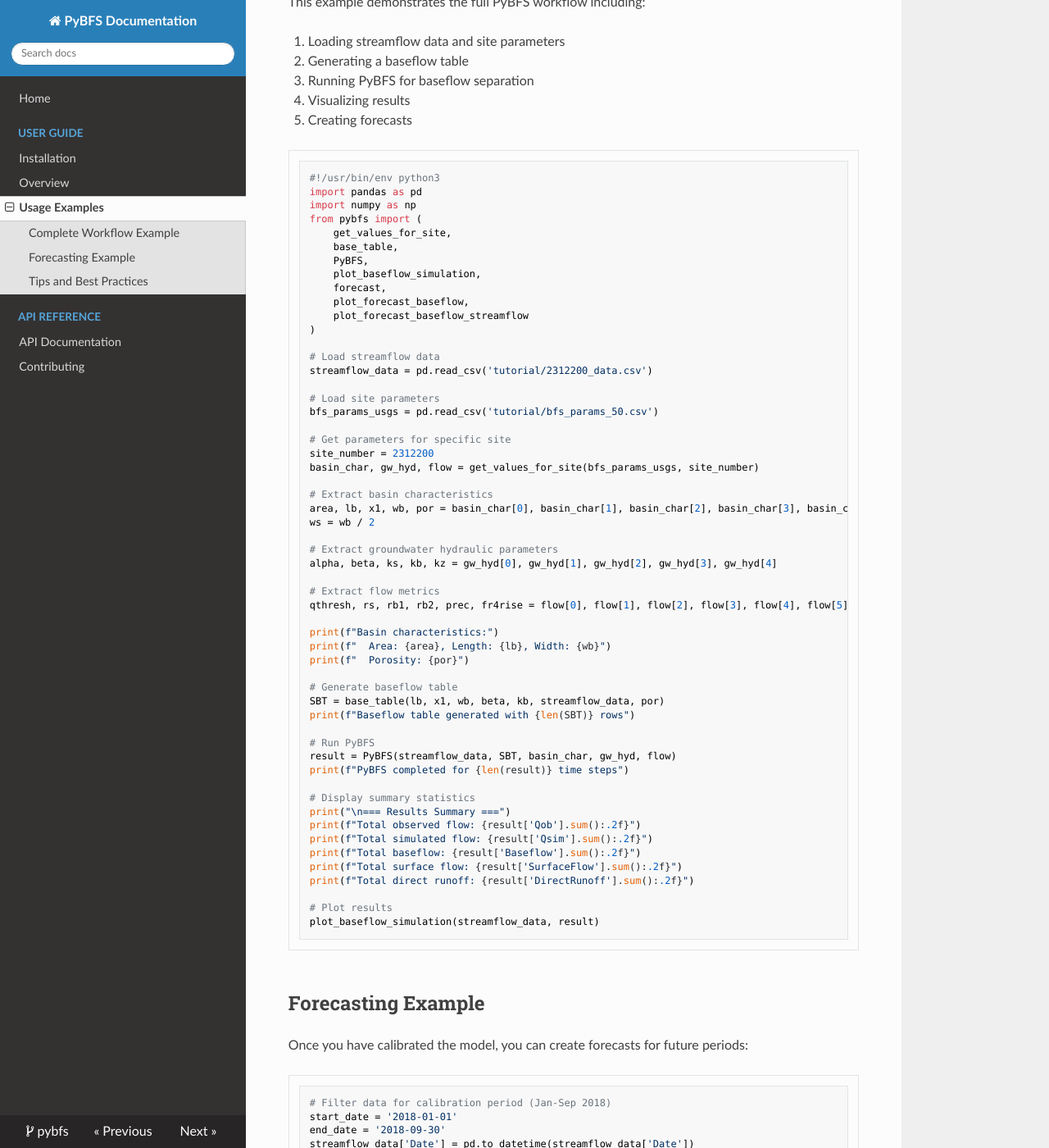
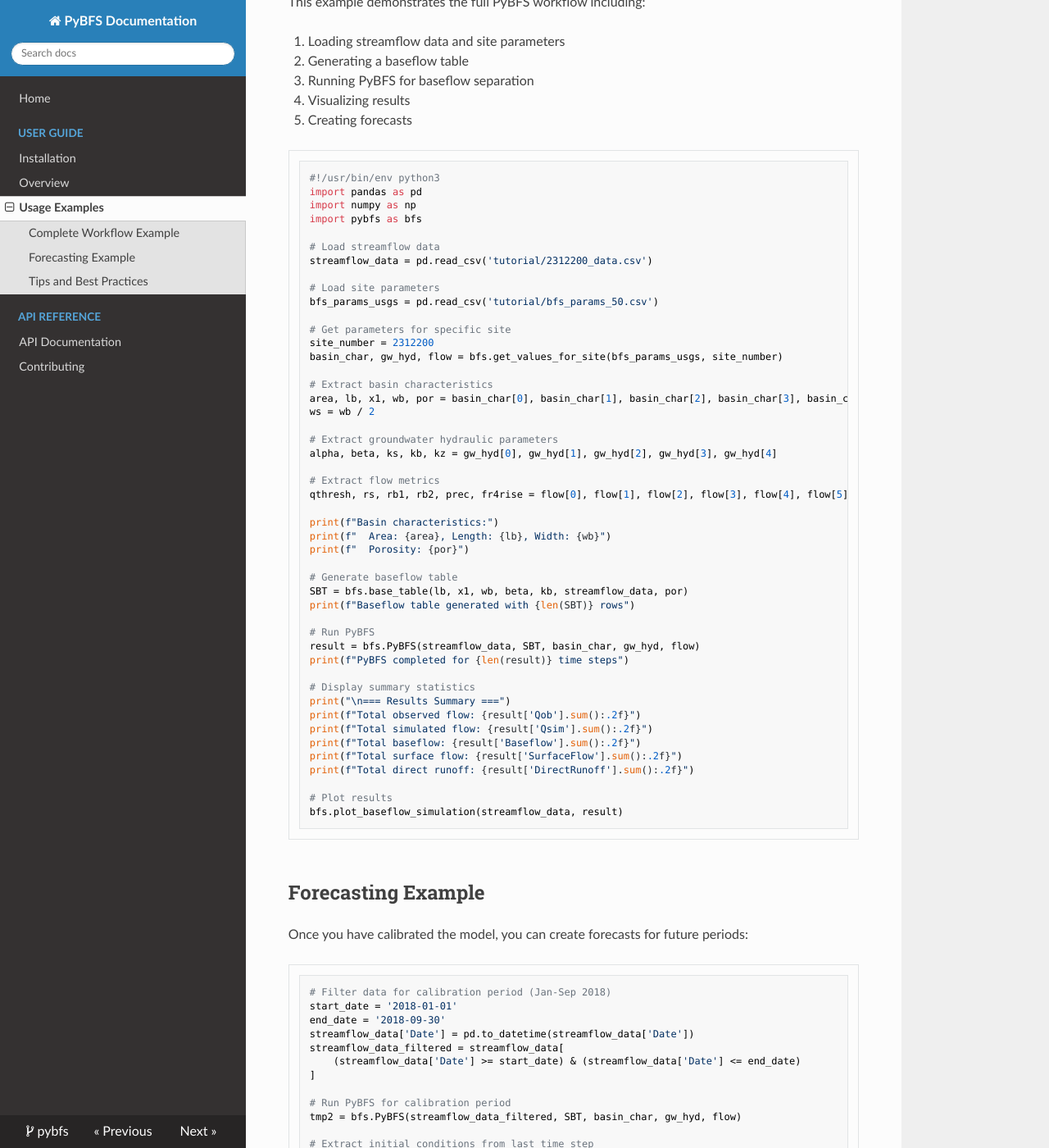
Before and after one commit to BYU-Hydroinformatics/pybfs, an MkDocs documentation site: the page built from docs/user-guide/examples.md, in a window 1280 px wide and 1400 px high, scrolled down 297 px. Shown: the whole window at 82% size. Built offline with MkDocs 1.6.1, drawn with Linux system fonts in a browser that asks for light colours; nearby versions of some CDN libraries; some of the changed text lies outside the part shown.

Commit message:
change main.py and documentation to use "import pybfs as bfs"

````diff
--- a/docs/user-guide/examples.md
+++ b/docs/user-guide/examples.md
@@ -16,15 +16,7 @@ This example demonstrates the full PyBFS workflow including:
 #!/usr/bin/env python3
 import pandas as pd
 import numpy as np
-from pybfs import (
-    get_values_for_site,
-    base_table,
-    PyBFS,
-    plot_baseflow_simulation,
-    forecast,
-    plot_forecast_baseflow,
-    plot_forecast_baseflow_streamflow
-)
+import pybfs as bfs
 
 # Load streamflow data
 streamflow_data = pd.read_csv('tutorial/2312200_data.csv')
@@ -34,7 +26,7 @@ bfs_params_usgs = pd.read_csv('tutorial/bfs_params_50.csv')
 
 # Get parameters for specific site
 site_number = 2312200
-basin_char, gw_hyd, flow = get_values_for_site(bfs_params_usgs, site_number)
+basin_char, gw_hyd, flow = bfs.get_values_for_site(bfs_params_usgs, site_number)
 
 # Extract basin characteristics
 area, lb, x1, wb, por = basin_char[0], basin_char[1], basin_char[2], basin_char[3], basin_char[4]
@@ -51,11 +43,11 @@ print(f"  Area: {area}, Length: {lb}, Width: {wb}")
 print(f"  Porosity: {por}")
 
 # Generate baseflow table
-SBT = base_table(lb, x1, wb, beta, kb, streamflow_data, por)
+SBT = bfs.base_table(lb, x1, wb, beta, kb, streamflow_data, por)
 print(f"Baseflow table generated with {len(SBT)} rows")
 
 # Run PyBFS
-result = PyBFS(streamflow_data, SBT, basin_char, gw_hyd, flow)
+result = bfs.PyBFS(streamflow_data, SBT, basin_char, gw_hyd, flow)
 print(f"PyBFS completed for {len(result)} time steps")
 
 # Display summary statistics
@@ -67,7 +59,7 @@ print(f"Total surface flow: {result['SurfaceFlow'].sum():.2f}")
 print(f"Total direct runoff: {result['DirectRunoff'].sum():.2f}")
 
 # Plot results
-plot_baseflow_simulation(streamflow_data, result)
+bfs.plot_baseflow_simulation(streamflow_data, result)
 ```
 
 ## Forecasting Example
@@ -84,7 +76,7 @@ streamflow_data_filtered = streamflow_data[
 ]
 
 # Run PyBFS for calibration period
-tmp2 = PyBFS(streamflow_data_filtered, SBT, basin_char, gw_hyd, flow)
+tmp2 = bfs.PyBFS(streamflow_data_filtered, SBT, basin_char, gw_hyd, flow)
 
 # Extract initial conditions from last time step
 Xi, Zbi, Zsi, StBi, StSi, Surflow, Baseflow, Rech = tmp2.iloc[-1][
@@ -102,11 +94,11 @@ forecast_df = pd.DataFrame({
 })
 
 # Run forecast
-f = forecast(forecast_df, SBT, basin_char, gw_hyd, flow, ini)
+f = bfs.forecast(forecast_df, SBT, basin_char, gw_hyd, flow, ini)
 print(f"Forecast completed for {len(f)} time steps")
 
 # Plot forecast
-plot_forecast_baseflow(f)
+bfs.plot_forecast_baseflow(f)
 
 # Plot forecast with observed data for comparison
 forecast_start = '2018-10-01'
@@ -115,7 +107,7 @@ streamflow_data_forecast = streamflow_data[
     (streamflow_data['Date'] >= forecast_start) & (streamflow_data['Date'] <= forecast_end)
 ]
 
-plot_forecast_baseflow_streamflow(f, streamflow_data_forecast)
+bfs.plot_forecast_baseflow_streamflow(f, streamflow_data_forecast)
 ```
 
 ## Tips and Best Practices
````
Also changed, not shown: docs/getting-started/quick-start.md (+1 -1 lines), main.py (+9 -17 lines).
